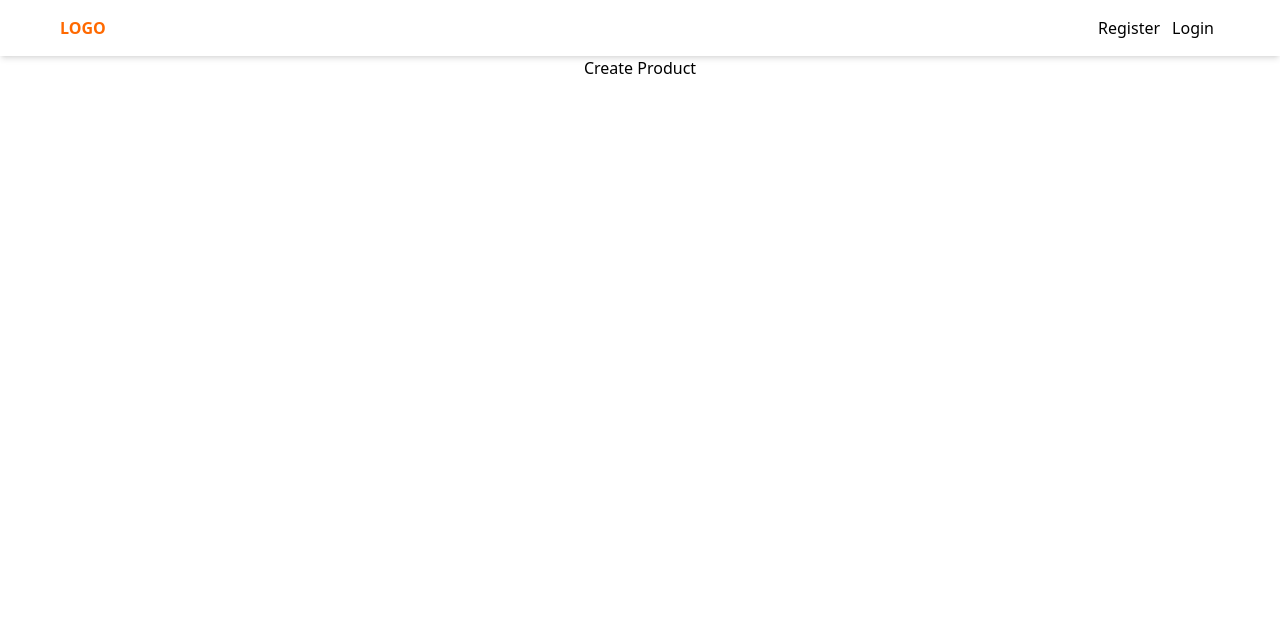
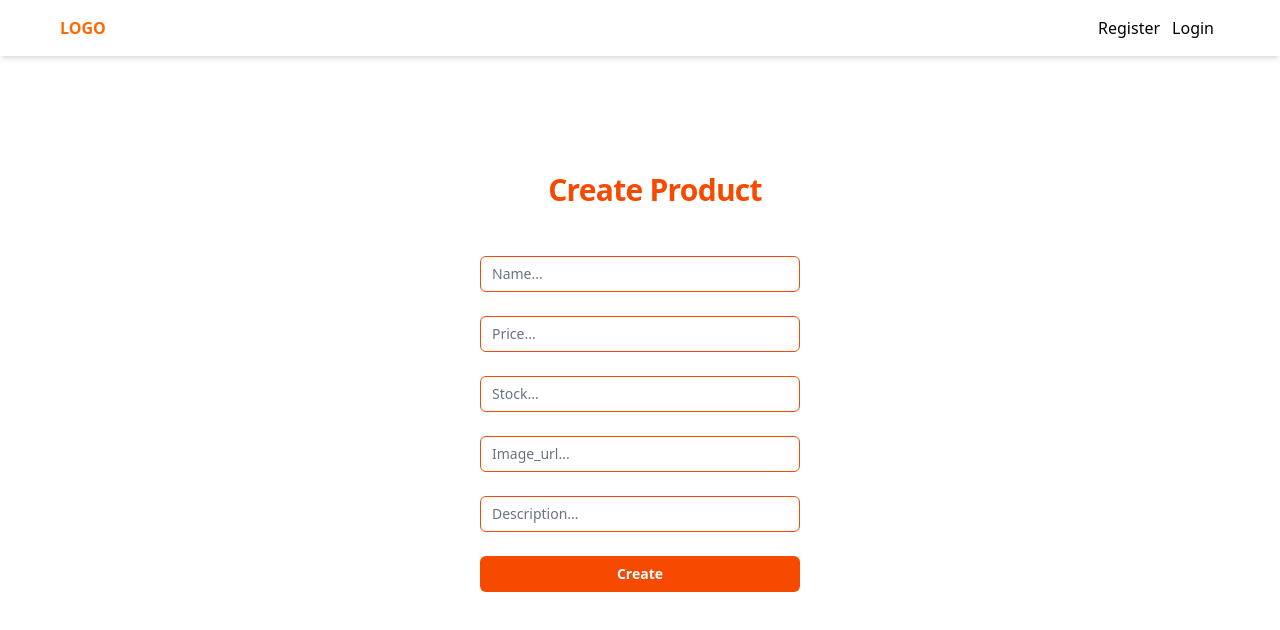
Before and after one commit to muhriddinmusoxonov/online-shop, a Vue app in the folder client/: page /product/create in a window 1280 px wide. Shown: the top 630 px of the page. Built offline with nearby package versions, Linux system fonts and the light colour scheme; no server answers.

Commit message:
add createProductForm

```diff
--- a/client/src/components/CreateProduct.vue
+++ /dev/null
@@ -1,13 +0,0 @@
-<template>
-  <div>
-    <h1 class="flex justify-center px-auto py-auto">Create Product</h1>
-  </div>
-</template>
-<script>
-export default {
-
-}
-</script>
-<style>
-
-</style>
--- a/client/src/components/index.js
+++ b/client/src/components/index.js
@@ -4,4 +4,3 @@ export { default as Login } from './Login.vue'
 export { default as ForgotPassword } from './ForgotPasswordPage.vue'
 export { default as CheckGmailCode } from './CheckGmailCode.vue'
 export { default as ResetCode } from './ResetCode.vue'
-export {default as CreateProduct} from './CreateProduct.vue'
--- a/client/src/views/CreateProductView.vue
+++ b/client/src/views/CreateProductView.vue
@@ -1,17 +1,89 @@
+<script>
+import Button from '@/ui-components/Button.vue';
+import Input from '@/ui-components/Input.vue';
+import ValidationErrors from '../components/ValidationErrors.vue';
+
+export default {
+
+  data() {
+    return {
+      name: '',
+      price: '',
+      stock: '',
+      user_id: '',
+      category_id: '',
+      image_url: '',
+      description: ''
+    }
+  },
+
+  computed: {
+    isLoading() {
+      return this.$store.state.auth.isLoading
+    },
+
+    validationErrors() {
+      return this.$store.state.auth.error
+    }
+  },
+
+  components: {
+    ValidationErrors
+  },
+
+  methods: {
+    submitHandler(e) {
+      e.preventDefault()
+      const product = {
+        name: this.name,
+        price: this.price,
+        stock: this.stock,
+        user_id: this.user_id,
+        category_id: this.category_id,
+        image_url: this.image_url,
+        description: this.description
+      }
+      console.log(product);
+
+      // this.$store.dispatch('register', {...user}).then(data => {console.log("Data", data), this.$router.push('/check-code/register')
+      // }).catch(error => {console.log("ERROR", error)
+      // }) //user -> payload deb ataladi.
+    }
+  }
+}
+
+</script>
+
 <template>
-  <div>
-    <CreateProduct />
+  <div class="flex min-h-full flex-1 flex-col justify-center px-6 py-20 lg:px-8">
+    <div class="sm:mx-auto sm:w-full sm:max-w-sm">
+      <div class="ml-7.5">
+        <h2 class="mt-9 text-center text-3xl font-bold tracking-tight text-orange-600">Create Product</h2>
+      </div>
+    </div>
+
+    <div class="mt-10 flex justify-center items-center sm:mx-auto sm:w-full sm:max-w-sm">
+      <form class="space-y-6" action="#" method="POST">
+        <ValidationErrors v-if="validationErrors" :validationErrors="validationErrors" />
+        <Input id="Name" type="string" v-model="name" placeholder="Name..."/>
+
+        <Input id="Price" type="number" v-model="price" placeholder="Price..."/>
+
+        <Input id="Stock" type="number" v-model="stock" placeholder="Stock..." />
+
+        <!-- <Input i-class="fa-solid fa-phone inline text-orange-600 text-2xl mx-2" id="phoneNumber" type="string" v-model="phone" placeholder="user_id..." /> -->
+
+        <!-- <Input i-class="fa-solid fa-key inline text-orange-600 text-2xl mx-2" id="password" type="string" v-model="password" placeholder="category_id..." /> -->
+
+        <Input id="ImageUrl" type="string" v-model="image_url" placeholder="Image_url..." />
+
+        <Input id="Description" type="string" v-model="description" placeholder="Description..." />
+
+
+        <div class="">
+          <Button type="submit" @click="submitHandler" :disabled="isLoading">Create</Button>
+        </div>
+      </form>
+    </div>
   </div>
 </template>
-<script>
-import CreateProduct from '@/components/CreateProduct.vue';
-
-export default {
-  components: {
-    CreateProduct
-  }
-}
-</script>
-<style>
-
-</style>
```
